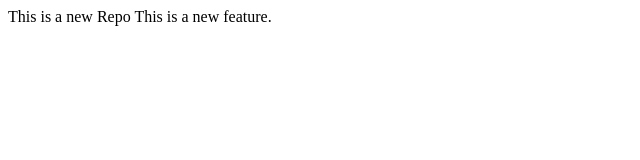
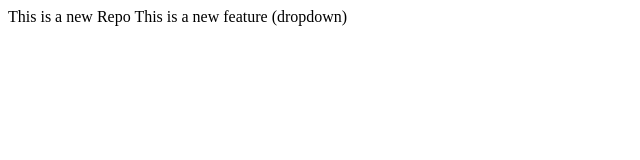
Before and after one commit to JyotiJayant/localrepo, a plain HTML site: page index.html in a window 1280 px wide. Shown: the whole page, without its empty margins (0-640 px from the left). Drawn offline with Linux system fonts and the light colour scheme.

Commit message:
Add dropdown

```diff
--- a/index.html
+++ b/index.html
@@ -1,2 +1,2 @@
 <pr>This is a new Repo</pr>
-<pr>This is a new feature.</pr>
+<pr>This is a new feature (dropdown) </pr>
```
